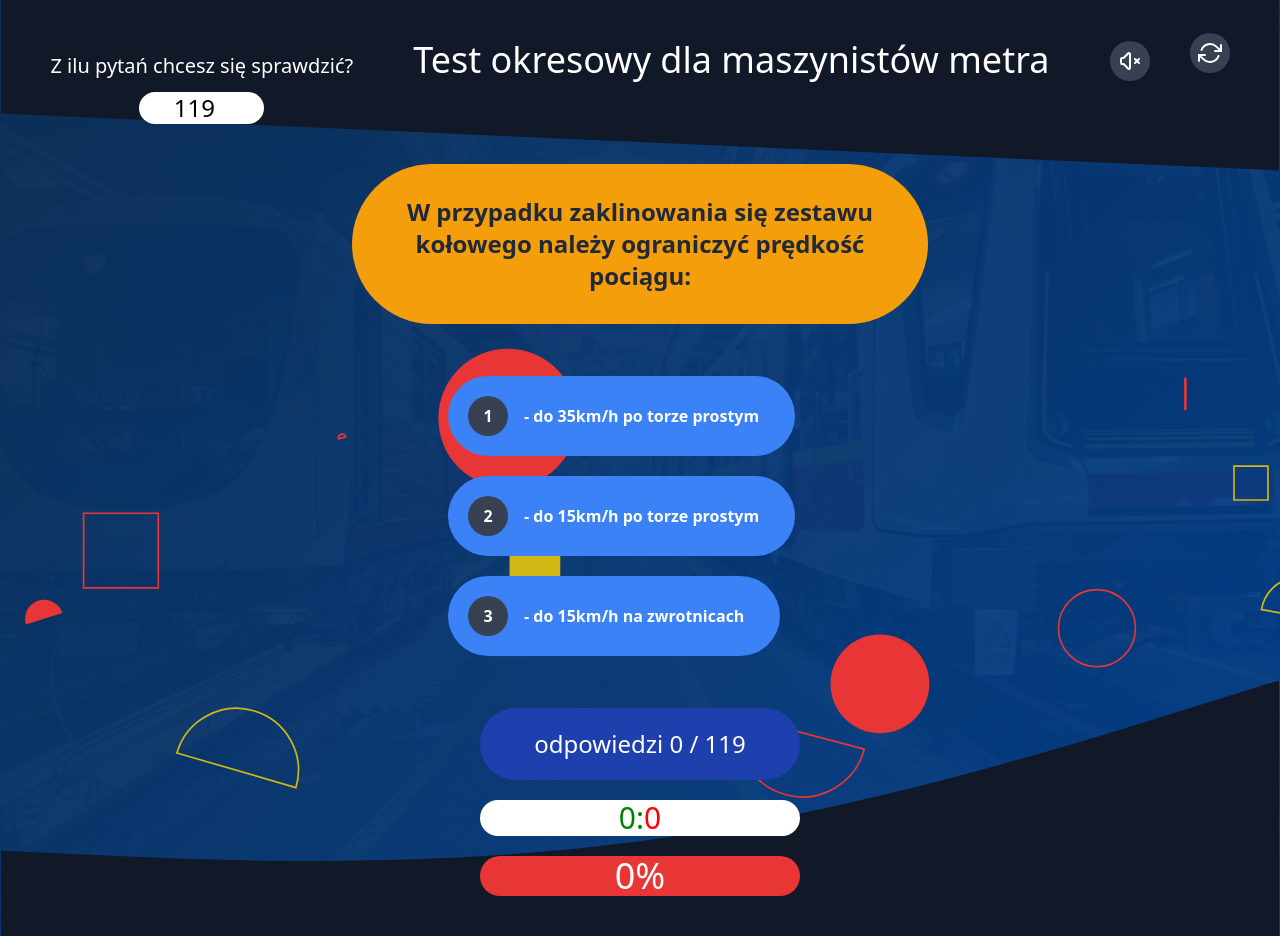
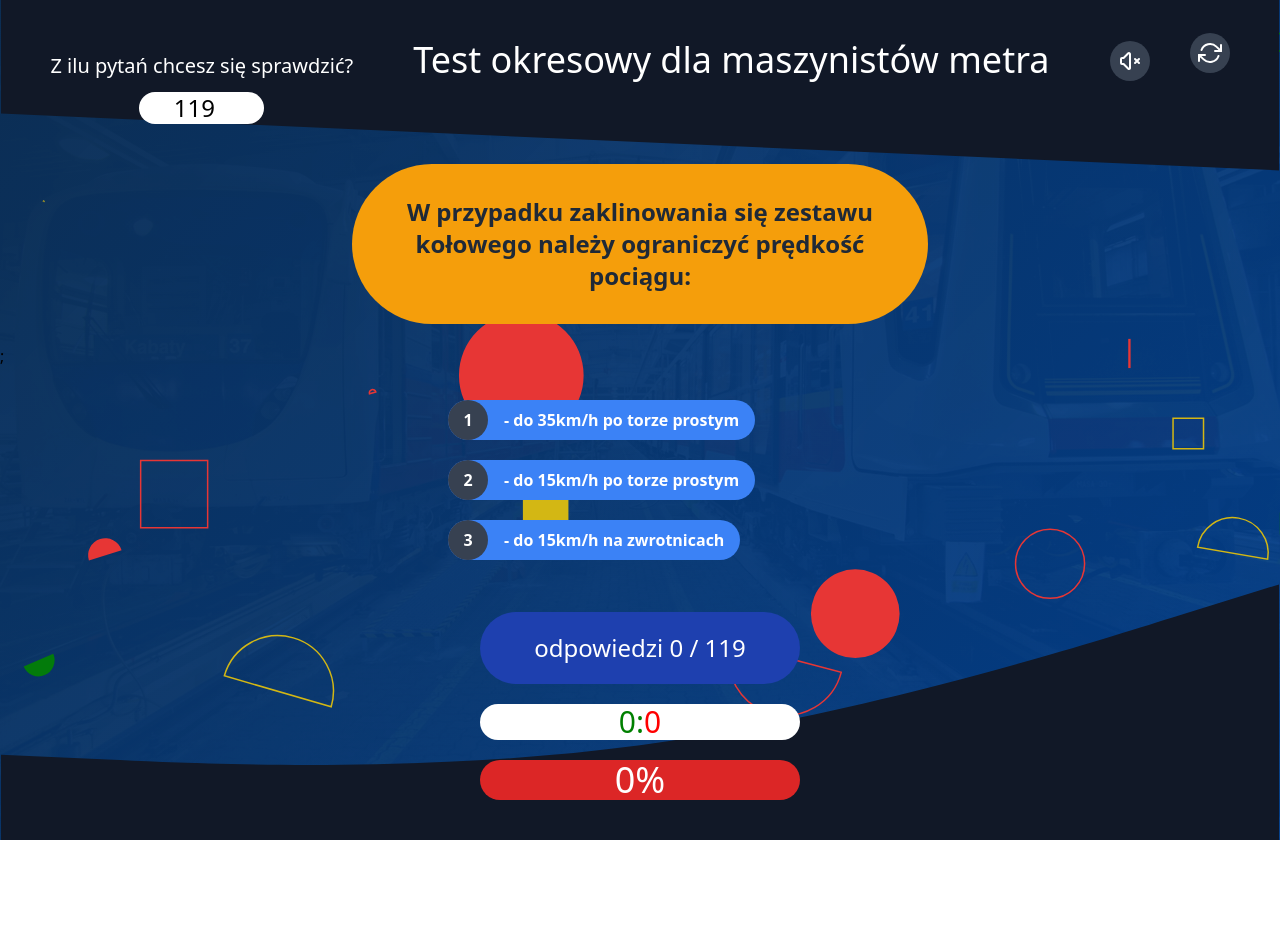
Before and after one commit to pablop76/metro-test, a React (Create React App) app: page / in a window 1280 px wide. After the commit the page ends 840 px from the top, so only its background shows below. Built offline with nearby package versions, Linux system fonts and the light colour scheme.

Commit message:
informacje w popupach

```diff
--- a/src/App.js
+++ b/src/App.js
@@ -1,6 +1,8 @@
 import Header from "./components/header/Header";
 import LimitOfquestions from "./components/limitOfquestions/LimitOfquestions";
 import DangerAlert from "./components/alerts/DangerAlert";
+import SuccesAlert from "./components/alerts/SuccesAlert";
+import EndTestAlert from "./components/alerts/EndTestAlert";
 import SoundOnOff from "./components/soundOnOff/SoundOnOff.js";
 import Refresh from "./components/refreshQuiz/RefreshQuiz.js";
 import Quiz from "./components/quiz/Quiz.js";
@@ -14,10 +16,12 @@ function App() {
   const [currentTest, setCurrentTest] = useState([]);
   const [currentQuestion, setCurrentQuestion] = useState(0);
   const [maxQuestions, setMaxQuestions] = useState(0);
+  const [endTest, setEndTest] = useState(false);
   const [audio, setAudioOn] = useState(false);
   const [correctAnswers, setCorectAnswers] = useState(0);
   const [inCorrectAnswers, setInCorrectAnswers] = useState(0);
   const [dangerAlert, setDangerAlert] = useState(false);
+  const [succesAlert, setSuccesAlert] = useState(false);
   const [isDisabled, setIsDisabled] = useState(false);
 
   // Losowanie pytań od 0 do długość tablicy
@@ -42,14 +46,16 @@ function App() {
   const sound2 = new Audio(smiech);
 
   const answerChange = (answerUser, el) => {
-    if (currentQuestion >= maxQuestions) return;
+
+    if (currentQuestion >= maxQuestions + 1) return;
     setIsDisabled(true);
-    let answerDiv = el.currentTarget.firstChild;
+    let answerDiv = el.currentTarget;
 
     if (answerUser === currentTest[currentQuestion].correct) {
       if (audio) sound.play();
       setCorectAnswers(correctAnswers + 1);
       answerDiv.classList.add("current");
+      setSuccesAlert(true);
 
     } else {
       if (audio) sound2.play();
@@ -60,22 +66,21 @@ function App() {
       }
     }
 
-
-    setTimeout(() => {
-      if (currentQuestion >= maxQuestions - 1) return;
-      setCurrentQuestion(currentQuestion + 1);
-      answerDiv.classList.remove("current", "wrong");
-      setDangerAlert(false);
-      setIsDisabled(false);
-    }, 5000);
-
   }
 
   const nextQuestion = () => {
-    // setCurrentQuestion(currentQuestion + 1);
-    // answerDiv.classList.remove("current", "wrong");
-    // setDangerAlert(false);
-    // setIsDisabled(false);
+    if (currentQuestion + 1 === maxQuestions) {
+      setDangerAlert(false);
+      setSuccesAlert(false);
+      setEndTest(true);
+      return;
+    };
+    setCurrentQuestion(currentQuestion + 1);
+    document.querySelector(".wrong")?.classList.remove("wrong");
+    document.querySelector(".current")?.classList.remove("current");
+    setDangerAlert(false);
+    setSuccesAlert(false);
+    setIsDisabled(false);
   }
 
   const handleChangeLimit = event => {
@@ -96,10 +101,10 @@ function App() {
   }
 
   let colorSend = (() => {
-    if (Math.round(correctAnswers / maxQuestions * 100) >= 60) {
-      return "current";
+    if (Math.round(correctAnswers / maxQuestions * 100) >= 67) {
+      return "bg-green-700";
     }
-    return "wrong";
+    return "bg-red-600";
   })();
 
   useEffect(() => {
@@ -123,6 +128,8 @@ function App() {
       </div>
       <Quiz currentTest={currentTest} currentQuestion={currentQuestion} answerChange={answerChange} isDisabled={isDisabled}>
         {dangerAlert ? <DangerAlert answers={currentTest[currentQuestion].content} corectAnswer={currentTest[currentQuestion].correct} nextQuestion={nextQuestion} /> : ""}
+        {succesAlert ? <SuccesAlert nextQuestion={nextQuestion} /> : ""}
+        {endTest ? <EndTestAlert correctAnswers={correctAnswers} inCorrectAnswers={inCorrectAnswers} maxQuestions={maxQuestions} colorSend={colorSend} /> : ""};
       </Quiz>
       <div className="flex justify-center p-5 text-2xl bg-blue-800 text-white rounded-full max-w-xs mx-auto m-5">
         odpowiedzi {correctAnswers + inCorrectAnswers} / {maxQuestions}
--- a/src/components/alerts/DangerAlert.js
+++ b/src/components/alerts/DangerAlert.js
@@ -19,13 +19,13 @@ const DangerAlert = (props) => {
                         {answers[corectAnswer]}
                     </p>
                 </div>
-                {/* <div className="items-center px-4 py-3">
+                <div className="items-center px-4 py-3">
                     <button onClick={nextQuestion}
                         id="ok-btn"
-                        className="px-4 py-2 bg-green-500 text-white text-base font-medium rounded-md w-full shadow-sm hover:bg-green-600 focus:outline-none focus:ring-2 focus:ring-green-300">
+                        className="px-4 py-2 bg-red-500 text-white text-base font-medium rounded-md w-full shadow-sm hover:bg-red-600 focus:outline-none focus:ring-2 focus:ring-red-300">
                         Następne
                     </button>
-                </div> */}
+                </div>
             </div>
         </div>
     );
--- /dev/null
+++ b/src/components/alerts/EndTestAlert.js
@@ -0,0 +1,35 @@
+const EndTestAlert = (props) => {
+    const { correctAnswers, inCorrectAnswers, maxQuestions, colorSend } = props;
+
+    return (
+        <div
+            className="relative top-20 mx-auto p-5 border w-80 shadow-lg rounded-md bg-blue-500 bg-opacity-80">
+            <div className="mt-3 text-center">
+                <div className="mx-auto flex items-center justify-center h-12 w-12 rounded-full bg-white">
+                    {(Math.round(correctAnswers / maxQuestions * 100) >= 75) ?
+                        <svg className="h-8 w-8 text-green-600" fill="none" viewBox="0 0 24 24" stroke="currentColor">
+                            <path strokeLinecap="round" strokeLinejoin="round" strokeWidth="2" d="M14 10h4.764a2 2 0 011.789 2.894l-3.5 7A2 2 0 0115.263 21h-4.017c-.163 0-.326-.02-.485-.06L7 20m7-10V5a2 2 0 00-2-2h-.095c-.5 0-.905.405-.905.905 0 .714-.211 1.412-.608 2.006L7 11v9m7-10h-2M7 20H5a2 2 0 01-2-2v-6a2 2 0 012-2h2.5" />
+                        </svg>
+                        : <svg className="h-8 w-8 text-red-500" fill="none" viewBox="0 0 24 24" stroke="currentColor">
+                            <path strokeLinecap="round" strokeLinejoin="round" strokeWidth="2" d="M10 14H5.236a2 2 0 01-1.789-2.894l3.5-7A2 2 0 018.736 3h4.018a2 2 0 01.485.06l3.76.94m-7 10v5a2 2 0 002 2h.096c.5 0 .905-.405.905-.904 0-.715.211-1.413.608-2.008L17 13V4m-7 10h2m5-10h2a2 2 0 012 2v6a2 2 0 01-2 2h-2.5" />
+                        </svg>
+                    }
+                </div>
+                <h3 className="text-xl leading-6 font-medium text-white m-5">{(Math.round(correctAnswers / maxQuestions * 100) >= 75) ? "Zaliczone!!!" : "Oblałeś :("}</h3>
+                <div className="mt-2 px-7 py-3">
+                    <div className=" text-white text-xl">
+                        <div className="flex justify-center p-5 text-2xl bg-blue-800 text-white rounded-full max-w-xs mx-auto m-5">
+                            odpowiedzi {correctAnswers + inCorrectAnswers} / {maxQuestions}
+                        </div>
+                        <div className="flex items-baseline justify-center text-3xl bg-white rounded-full max-w-xs mx-auto m-5">
+                            <span style={{ color: 'green' }}>{correctAnswers}:</span><span style={{ color: 'red' }}>{inCorrectAnswers}</span>
+                        </div>
+                        <div className={`flex items-baseline justify-center text-4xl ${colorSend} text-white rounded-full max-w-xs mx-auto m-5`}>{Math.round(correctAnswers / maxQuestions * 100)}%</div>
+                    </div>
+                </div>
+            </div>
+        </div>
+    );
+}
+
+export default EndTestAlert;
--- /dev/null
+++ b/src/components/alerts/SuccesAlert.js
@@ -0,0 +1,29 @@
+const AcceptAlert = (props) => {
+    const { nextQuestion } = props;
+
+    return (
+        <div
+            className="relative top-20 mx-auto p-5 border w-80 shadow-lg rounded-md bg-blue-500 bg-opacity-80">
+            <div className="mt-3 text-center">
+                <div className="mx-auto flex items-center justify-center h-12 w-12 rounded-full bg-white">
+                    <svg className="h-8 w-8 text-green-500" viewBox="0 0 24 24" fill="none" stroke="currentColor" strokeWidth="2" strokeLinecap="round" strokeLinejoin="round">  <path d="M22 11.08V12a10 10 0 1 1-5.93-9.14" />  <polyline points="22 4 12 14.01 9 11.01" /></svg>
+                </div>
+                <h3 className="text-xl leading-6 font-medium text-white m-5">OK</h3>
+                <div className="mt-2 px-7 py-3">
+                    <p className=" text-white text-xl">
+                        Prawidłowa odpowiedź.
+                    </p>
+                </div>
+                <div className="items-center px-4 py-3">
+                    <button onClick={nextQuestion}
+                        id="ok-btn"
+                        className="px-4 py-2 bg-green-500 text-white text-base font-medium rounded-md w-full shadow-sm hover:bg-green-600 focus:outline-none focus:ring-2 focus:ring-green-300">
+                        Następne
+                    </button>
+                </div>
+            </div>
+        </div>
+    );
+}
+
+export default AcceptAlert;
--- a/src/components/quiz/Quiz.js
+++ b/src/components/quiz/Quiz.js
@@ -1,6 +1,6 @@
 const Quiz = (props) => {
 
-    const { currentTest, currentQuestion, isDisabled } = props;
+    const { currentTest, currentQuestion, isDisabled, answerChange } = props;
     return (
         <>
             <div className="p-8 text-2xl text-center bg-yellow-500 text-gray-800 rounded-full max-w-xl mx-auto m-5 font-bold">
@@ -12,17 +12,15 @@ const Quiz = (props) => {
                 {currentTest[currentQuestion]?.content.map((answer, index) =>
                     <button
                         key={index}
-                        className="flex cursor-pointer m-5"
-                        onClick={(el) => props.answerChange(index, el)}
+                        className="flex cursor-pointer m-5 answer items-center justify-center rounded-full bg-blue-500"
+                        onClick={(el) => answerChange(index, el)}
                         disabled={isDisabled}
                     >
-                        <div className={`flex items-center justify-center rounded-full bg-blue-500 p-5`}>
-                            <div className="rounded-full h-10 w-10 flex items-center justify-center bg-gray-700 text-white font-bold p-4">
-                                {index + 1}
-                            </div>
-                            <div className="py-2 px-4 text-white font-semibold text-left">
-                                {answer}
-                            </div>
+                        <div className="rounded-full h-10 w-10 flex items-center justify-center bg-gray-700 text-white font-bold p-4">
+                            {index + 1}
+                        </div>
+                        <div className="py-2 px-4 text-white font-semibold text-left">
+                            {answer}
                         </div>
                     </button>
                 )}
```
